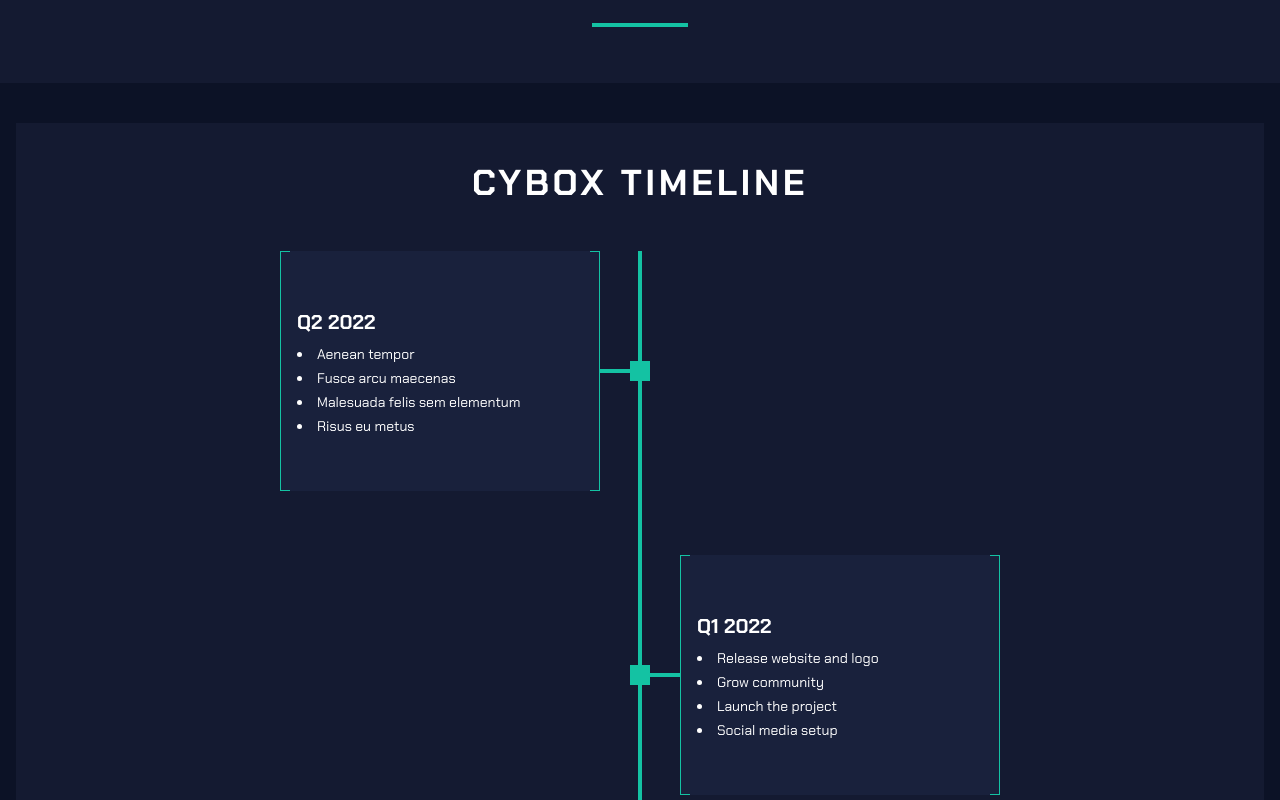
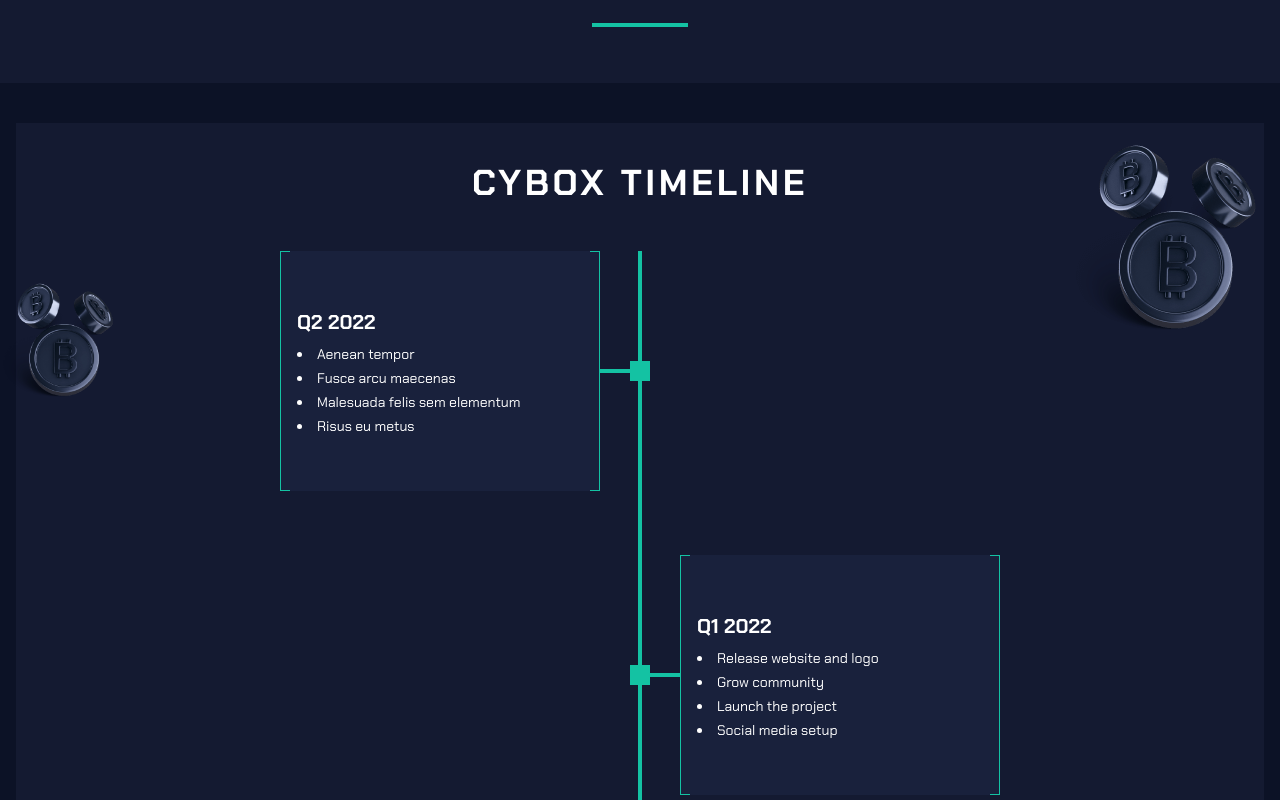
Before and after one commit to KenannUnall/https---github.com-kudretkrbyk-piyasaDeneme, a React (Vite) app: page / in a window 1280 px wide. Shown: the part 800-1600 px from the top of the page. Built offline with nearby package versions, Linux system fonts and the light colour scheme.

Commit message:
added image

```diff
--- a/src/pages/About.jsx
+++ b/src/pages/About.jsx
@@ -36,7 +36,7 @@ function AboutPage() {
   return (
     <div className=" relative">
       <img
-        className="absolute w-full left-0 right-0 top-1/ "
+        className="absolute w-full left-0 right-0 top-1/3 "
         src="/images/team_bg.png"
       ></img>
 
--- a/src/pages/RoadMapOne.jsx
+++ b/src/pages/RoadMapOne.jsx
@@ -92,7 +92,20 @@ function RoadMapOne() {
     },
   ];
   return (
-    <div className="bg-[#0c1226] min-h-screen text-white font-chakra">
+    <div className="bg-[#0c1226] min-h-screen w-full text-white font-chakra relative overflow-visible">
+      {/* Sağ görsel ????*/}
+      <img
+        className="absolute right-0 top-60 z-50   pointer-events-none"
+        src="/images/coinBg.png"
+        alt="coin-right"
+      />
+
+      {/* Sol görsel */}
+      <img
+        className="absolute left-0 top-96 z-50 w-32  pointer-events-none"
+        src="/images/coinBg.png"
+        alt="coin-left"
+      />
       {/* Page Title Section */}
       <section className="relative py-14 text-center bg-[#141A31] group">
         <h1 className="text-5xl md:text-6xl font-bold uppercase tracking-wider text-white">
@@ -100,7 +113,6 @@ function RoadMapOne() {
         </h1>
         <div className="mt-4 w-24 h-1 group-hover:w-48 duration-500 bg-[#14C2A3] mx-auto"></div>
       </section>
-
       {/* Roadmap Section */}
       <section className="py-10 px-4 max-w-7xl mx-auto">
         <section className="relative py-10 bg-[#141A31] overflow-hidden">
```
Also changed, not shown: public/images/coinBg.png (added).
